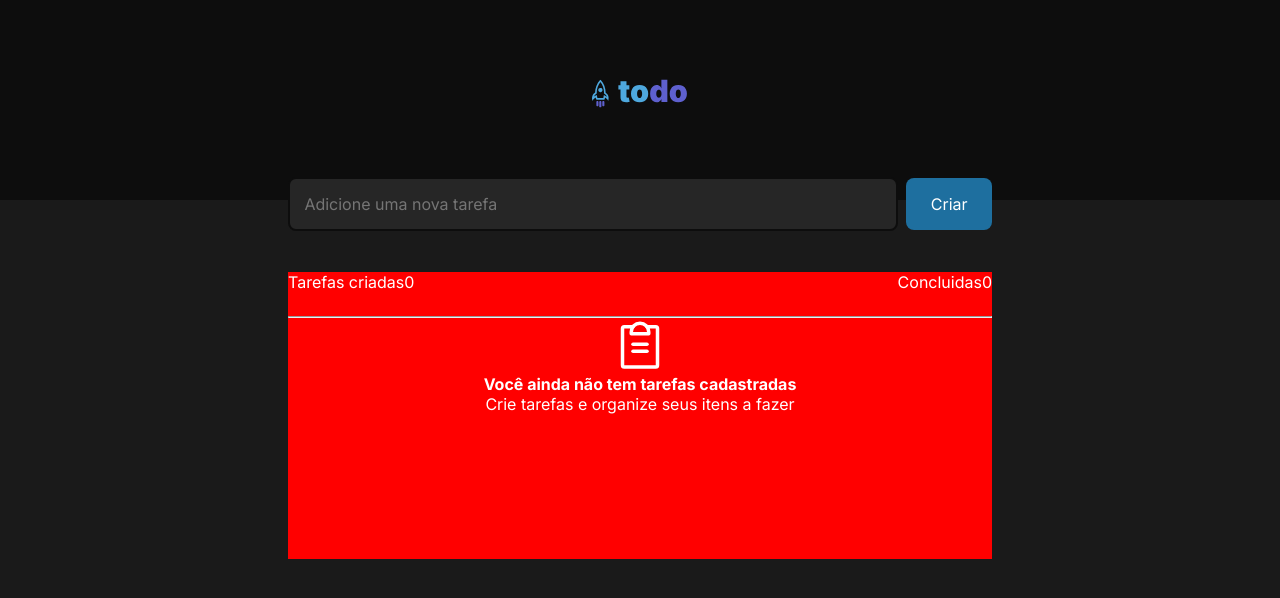
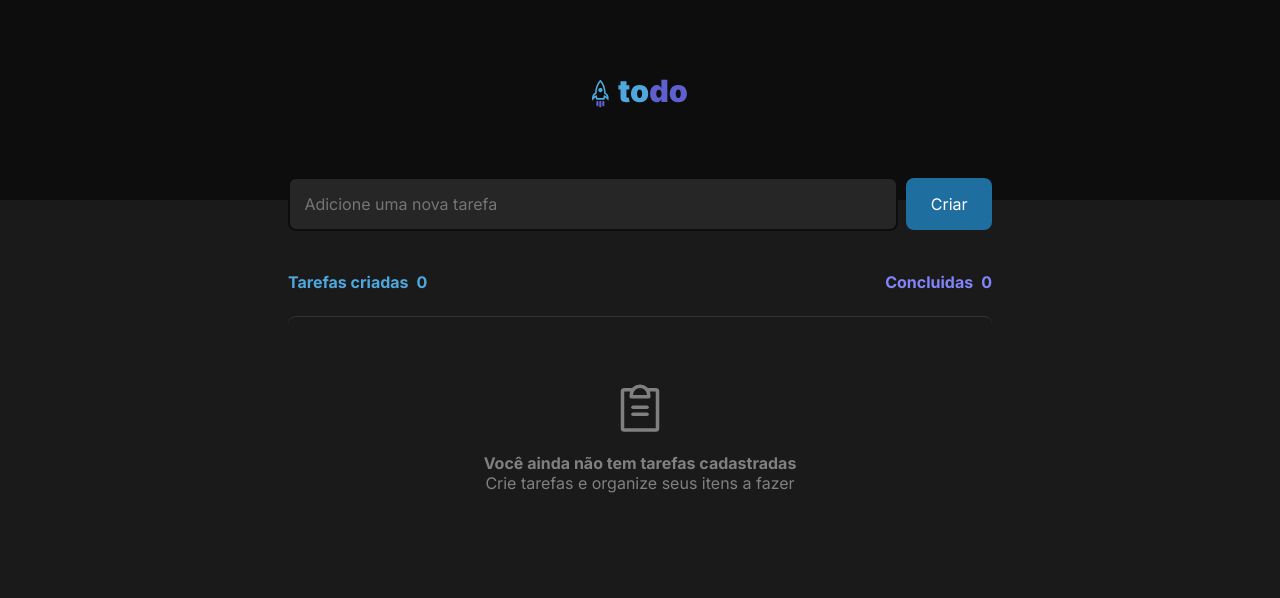
Before and after one commit to leonardoffirmino/challenge-react-01, a React (Vite) app: page / in a window 1280 px wide. Shown: the top 598 px of the page. Built offline with nearby package versions, Linux system fonts and the light colour scheme.

Commit message:
Alteração final para pagina inicial
undefined

```diff
--- a/src/components/InfoTask.module.css
+++ b/src/components/InfoTask.module.css
@@ -1,10 +1,6 @@
 .Taks {
-  color: #fff;
-  background-color: red;
   height: 17.938rem;
   margin-top: 4rem;
-
-
 
 }
 
@@ -12,10 +8,22 @@
 .Info {
   display: flex;
   justify-content: space-between;
+  margin-bottom: 1.5rem;
 }
 
-.Taks hr {
-  margin-top: 1.5rem;
+.Info span {
+  padding-left: 0.5rem;
+}
+
+.Info p {
+  color: var(--blue);
+  font-weight: bold;
+
+}
+
+.Info p:nth-child(2) {
+  color: var(--purple);
+  font-weight: bold;
 }
 
 .Empty {
@@ -23,11 +31,20 @@
   align-items: center;
   justify-content: center;
   flex-direction: column;
+  padding: 4rem 0 4rem 0;
 
+  border-top: 1px solid var(--gray-400);
+  border-radius: 0.5rem;
+  color: var(--gray-300);
 
 }
 
-.Empty strong p {
+.Empty p {
+  color: var(--gray-300);
+}
 
-  padding: 8.5rem 1.5rem 4rem 1.5rem;
+.Empty p:nth-child(2) {
+  padding-top: 1rem;
+  color: var(--gray-300);
+  font-weight: bold;
 }
--- a/src/components/InfoTask.tsx
+++ b/src/components/InfoTask.tsx
@@ -20,11 +20,11 @@ export function InfoTaks() {
 
       </div>
 
-      <hr />
+
 
       <div className={styles.Empty}>
         <ClipboardText size={56} />
-        <strong>Você ainda não tem tarefas cadastradas </strong>
+        <p>Você ainda não tem tarefas cadastradas </p>
         <p>Crie tarefas e organize seus itens a fazer</p>
       </div>
 
```
